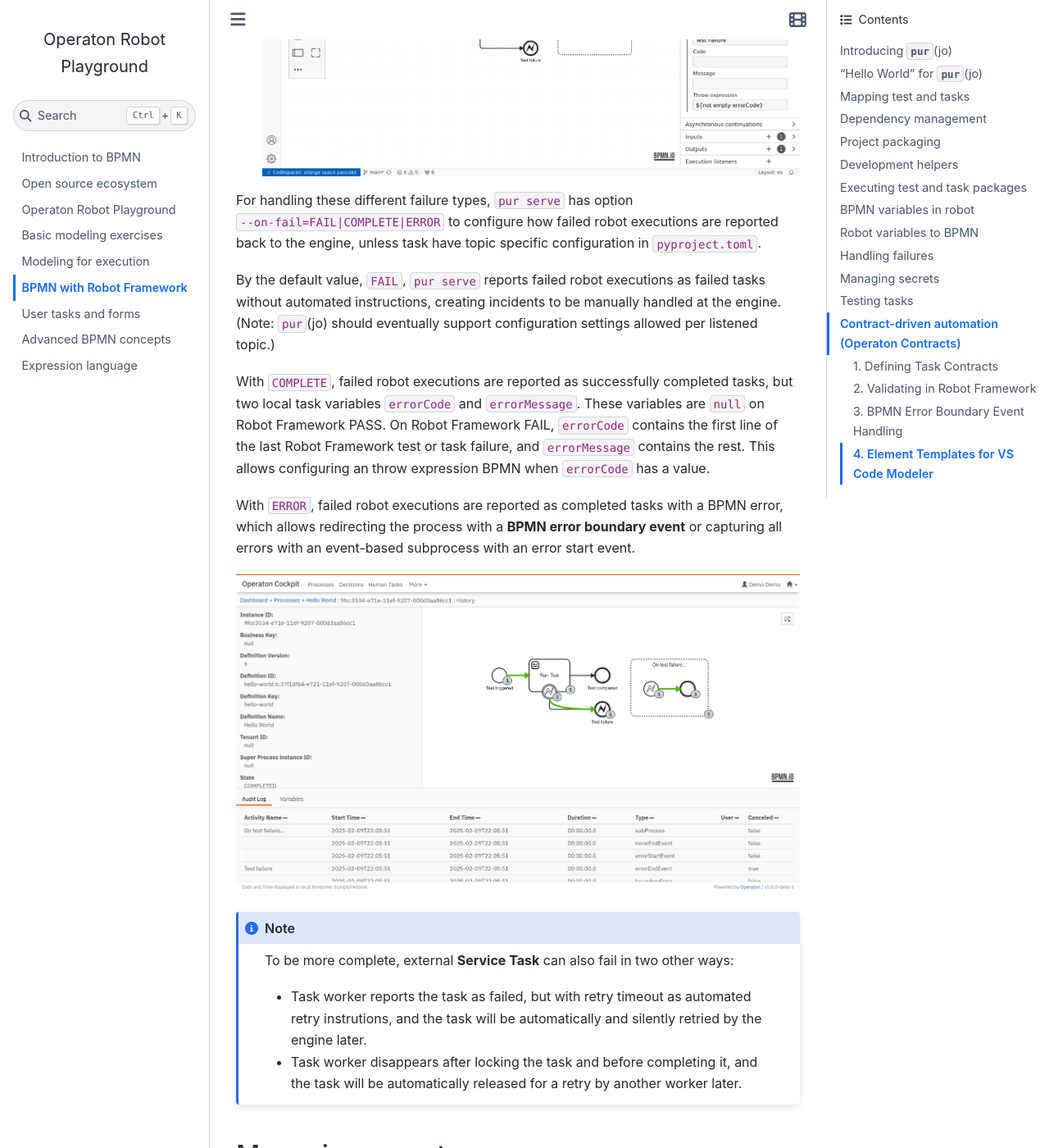
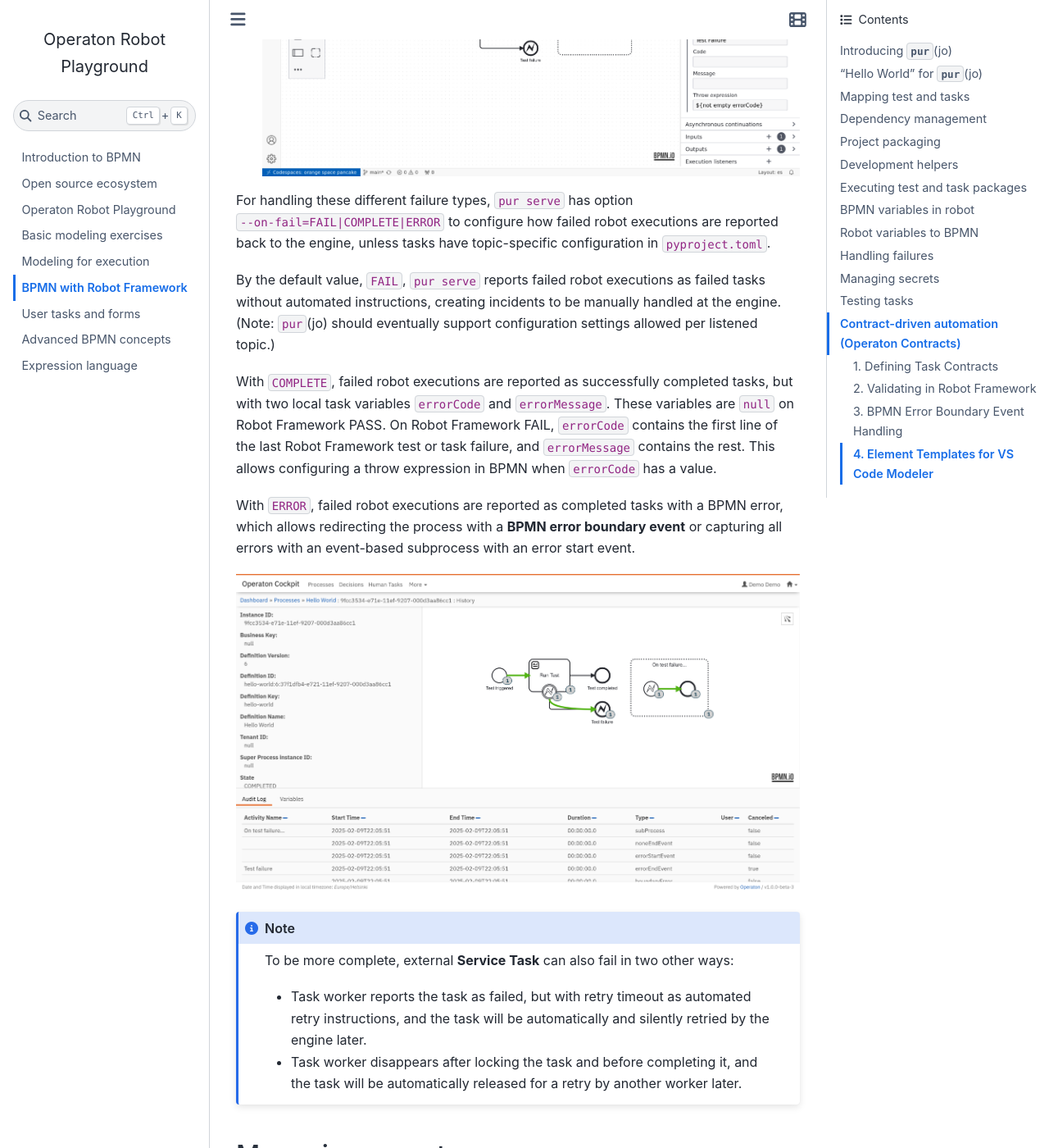
Before and after one commit to datakurre/operaton-robot-playground, a Sphinx documentation site: the page built from docs/purjo/index.md, in a window 1280 px wide and 1400 px high, scrolled down 7878 px. Shown: the whole window at 82% size. Built offline with Sphinx 7.4.7 and the Sphinx Book theme 1.1.4, drawn with Linux system fonts in a browser that asks for light colours; pages that are not in the unit, such as notebooks, are missing from menus; a script that is not in the unit is left out; some of the changed text lies outside the part shown.

Commit message:
docs: Fix documentation issues and align test configurations
- Fix code block fence swallowing guardrail instructions in AGENTS.md
- Add datakurre. publisher prefix to vscode-operaton-bpmn-js-modeler in AGENTS.md
- Fix getProcessInstanceId API method typo in docs/bpmn/juel.md
- Update RobotCode Marketplace extension link to d-biehl.robotcode in docs/playground/index.md
- Align RobotLibrary integration test snippet with EXECDIR and Join Path in docs/purjo/index.md
- Fix typos and grammar in docs/purjo/index.md, docs/tests/index.md, and README.md
- Remove obsolete ms-vscode.makefile-tools from README.md devcontainer snippet
- Add automated execution of secrets-example and contract-example tests to devenv.nix enterTest

Assisted-by: Antigravity (Gemini 3.8 Flash)

````diff
--- a/docs/purjo/index.md
+++ b/docs/purjo/index.md
@@ -277,12 +277,12 @@ In Operaton engine an external {bpmn}`../bpmn/service-task` **Service Task** can
 
   ![Conditional BPMN error definition](./conditional-error.png)
 
-For handling these different failure types, `pur serve` has option `--on-fail=FAIL|COMPLETE|ERROR` to configure how failed robot executions are reported back to the engine, unless task have topic specific configuration in `pyproject.toml`.
+For handling these different failure types, `pur serve` has option `--on-fail=FAIL|COMPLETE|ERROR` to configure how failed robot executions are reported back to the engine, unless tasks have topic-specific configuration in `pyproject.toml`.
 
 By the default value, `FAIL`, `pur serve` reports failed robot executions as failed tasks without automated instructions, creating incidents to be manually handled at the engine. (Note: `pur`(jo) should eventually support configuration settings allowed per listened topic.)
 
 
-With `COMPLETE`, failed robot executions are reported as successfully completed tasks, but two local task variables `errorCode` and `errorMessage`. These variables are `null` on Robot Framework PASS. On Robot Framework FAIL, `errorCode` contains the first line of the last Robot Framework test or task failure, and `errorMessage` contains the rest. This allows configuring an throw expression BPMN when `errorCode` has a value.
+With `COMPLETE`, failed robot executions are reported as successfully completed tasks, but with two local task variables `errorCode` and `errorMessage`. These variables are `null` on Robot Framework PASS. On Robot Framework FAIL, `errorCode` contains the first line of the last Robot Framework test or task failure, and `errorMessage` contains the rest. This allows configuring a throw expression in BPMN when `errorCode` has a value.
 
 With `ERROR`, failed robot executions are reported as completed tasks with a BPMN error, which allows redirecting the process with a {bpmn}`../bpmn/bpmn-error-boundary-event` **BPMN error boundary event** or capturing all errors with an event-based subprocess with an error start event.
 
@@ -291,7 +291,7 @@ With `ERROR`, failed robot executions are reported as completed tasks with a BPM
 ```{note}
 To be more complete, external {bpmn}`../bpmn/service-task` **Service Task** can also fail in two other ways:
 
-* Task worker reports the task as failed, but with retry timeout as automated retry instrutions, and the task will be automatically and silently retried by the engine later.
+* Task worker reports the task as failed, but with retry timeout as automated retry instructions, and the task will be automatically and silently retried by the engine later.
 
 * Task worker disappears after locking the task and before completing it, and the task will be automatically released for a retry by another worker later.
 ```
````
Also changed, not shown: other parts of docs/purjo/index.md (+6 -4 lines), AGENTS.md (+2 -2 lines), README.md (+2 -3 lines), docs/bpmn/juel.md (+1 -1 lines), docs/playground/index.md (+1 -1 lines), 2 other files.
